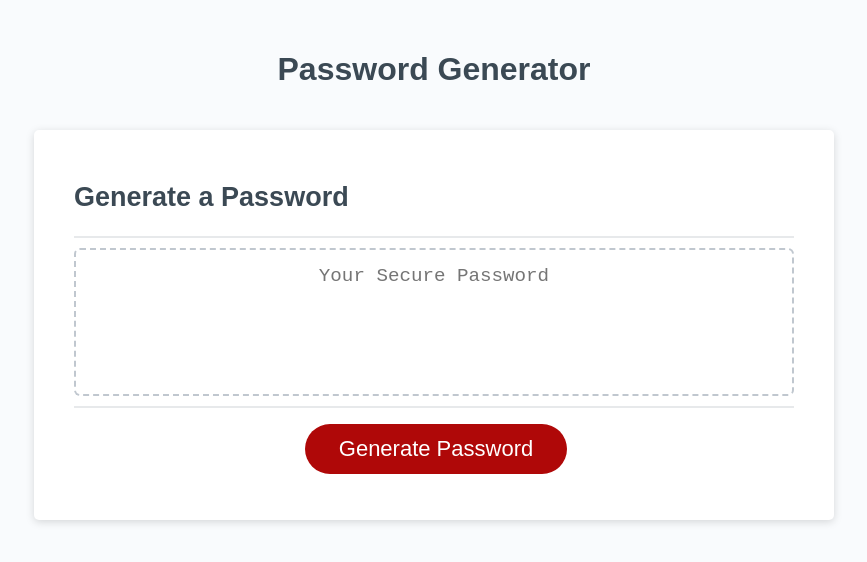
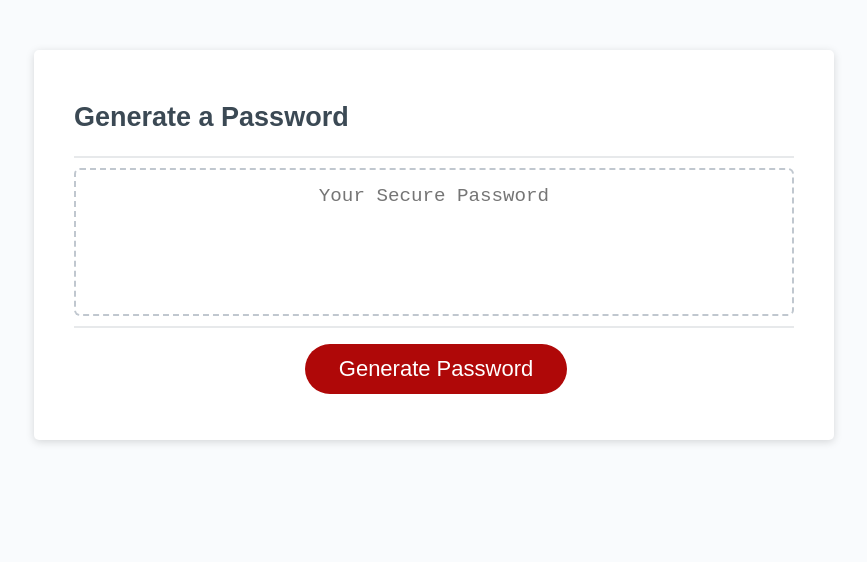
Before and after one commit to marietheyee/MY-Password-Gen, a plain HTML site: page index.html in a window 1280 px wide. Shown: the whole page, without its empty margins (206-1073 px from the left). Drawn offline with Linux system fonts and the light colour scheme.

```diff
--- a/index.html
+++ b/index.html
@@ -10,7 +10,6 @@
   <body>
     <div class="wrapper">
       <header>
-        <h1>Password Generator</h1>
       </header>
       <div class="card">
         <div class="card-header">
```
